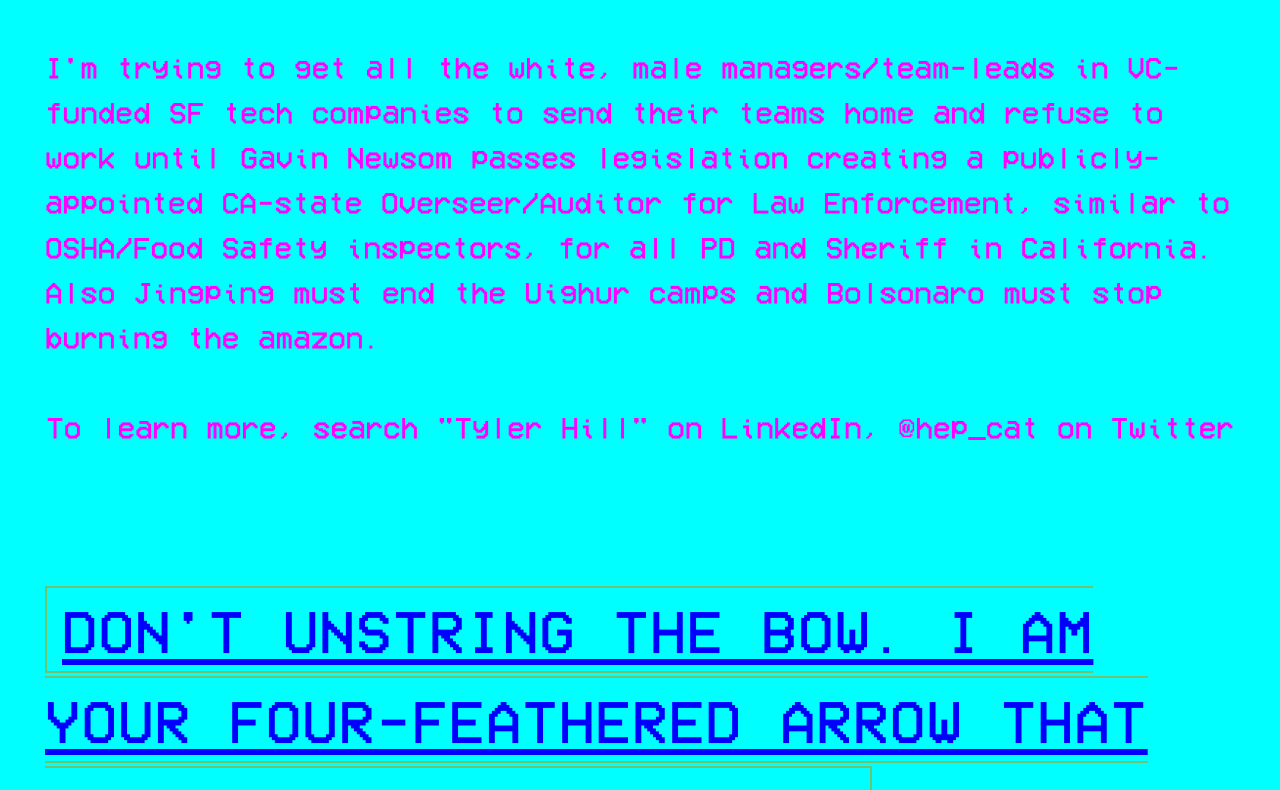
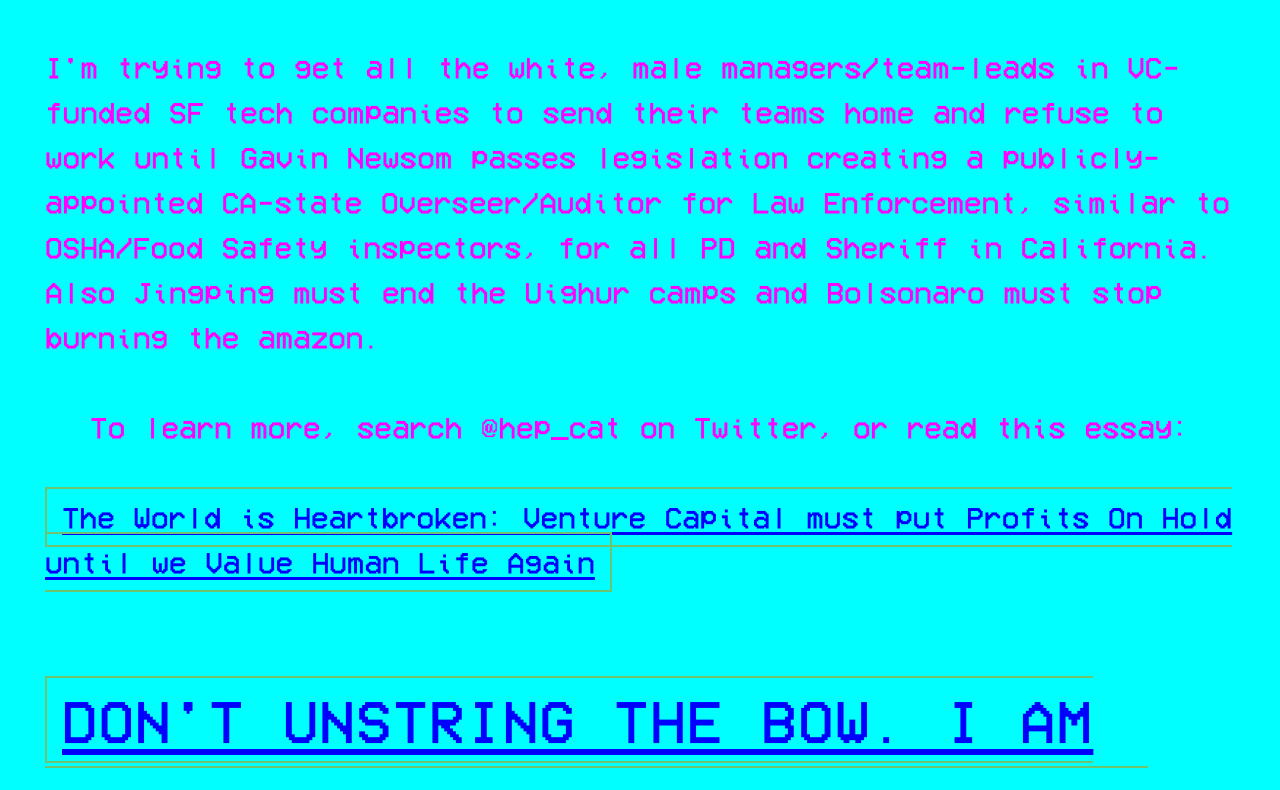
Before and after one commit to TheDripper/notusedyet, a Nuxt app: page / in a window 1280 px wide. Shown: the top 790 px of the page. Built offline with nearby package versions, Linux system fonts and the light colour scheme.

Commit message:
essay link

```diff
--- a/pages/index.vue
+++ b/pages/index.vue
@@ -5,7 +5,8 @@
     </div>-->
     <div class="container flex flex-col items-center mx-auto p-6">
       <p class="subnow magenta">I'm trying to get all the white, male managers/team-leads in VC-funded SF tech companies to send their teams home and refuse to work until Gavin Newsom passes legislation creating a publicly-appointed CA-state Overseer/Auditor for Law Enforcement, similar to OSHA/Food Safety inspectors,  for all PD and Sheriff in California. Also Jingping must end the Uighur camps and Bolsonaro must stop burning the amazon. </p>
-      <p class="subnow magenta">To learn more, search "Tyler Hill" on LinkedIn, @hep_cat on Twitter</p>
+      <p class="subnow magenta">To learn more, search @hep_cat on Twitter, or read this essay:</p>
+      <h1><a href="/rip-bam-house-on-fire">The World is Heartbroken: Venture Capital must put Profits On Hold until we Value Human Life Again</a></h1>
       <h1 id="rumi" class="text-xl uppercase tracking-wide py-12 now">
         <a
           href="/rumi"
```
